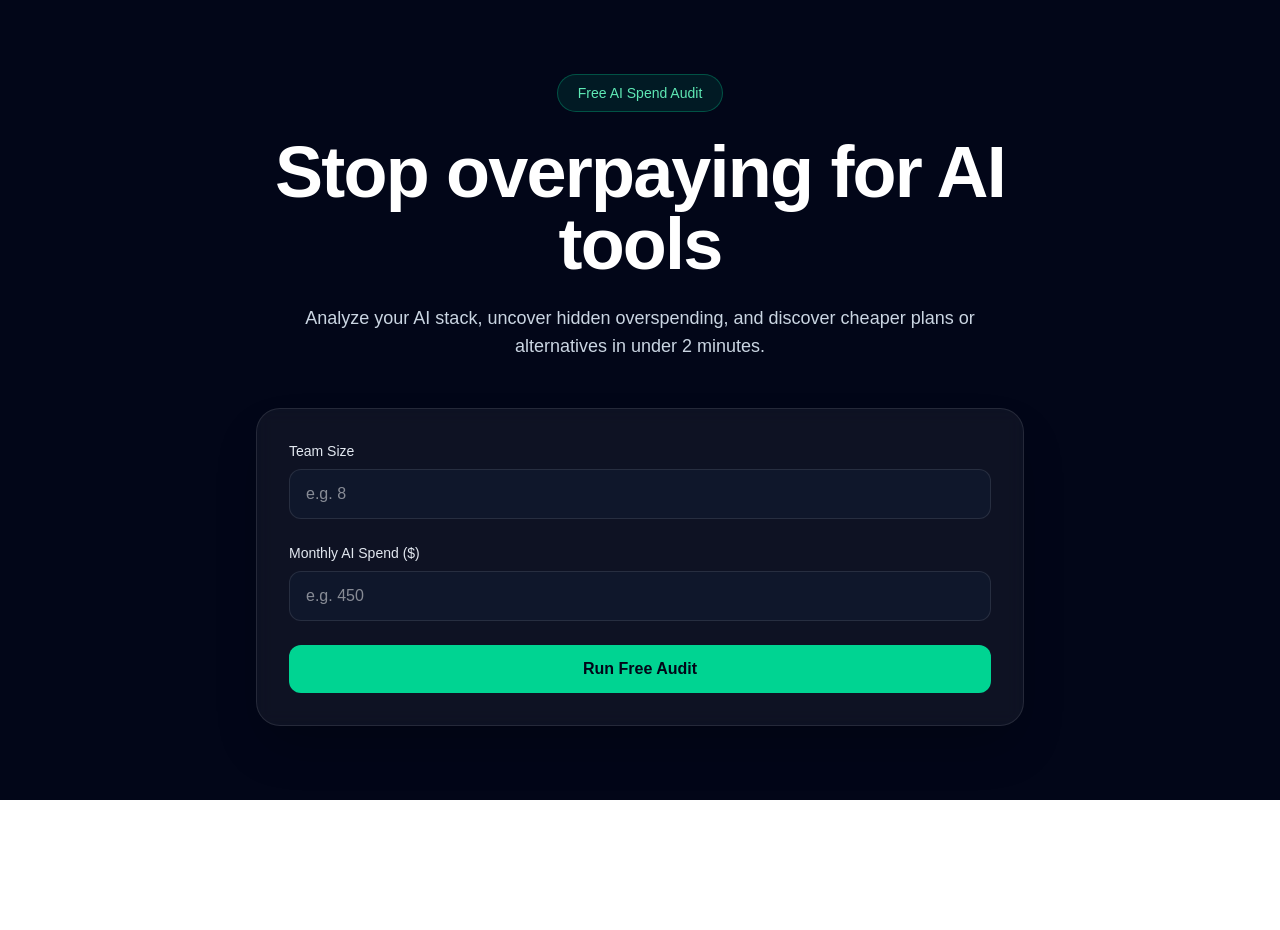
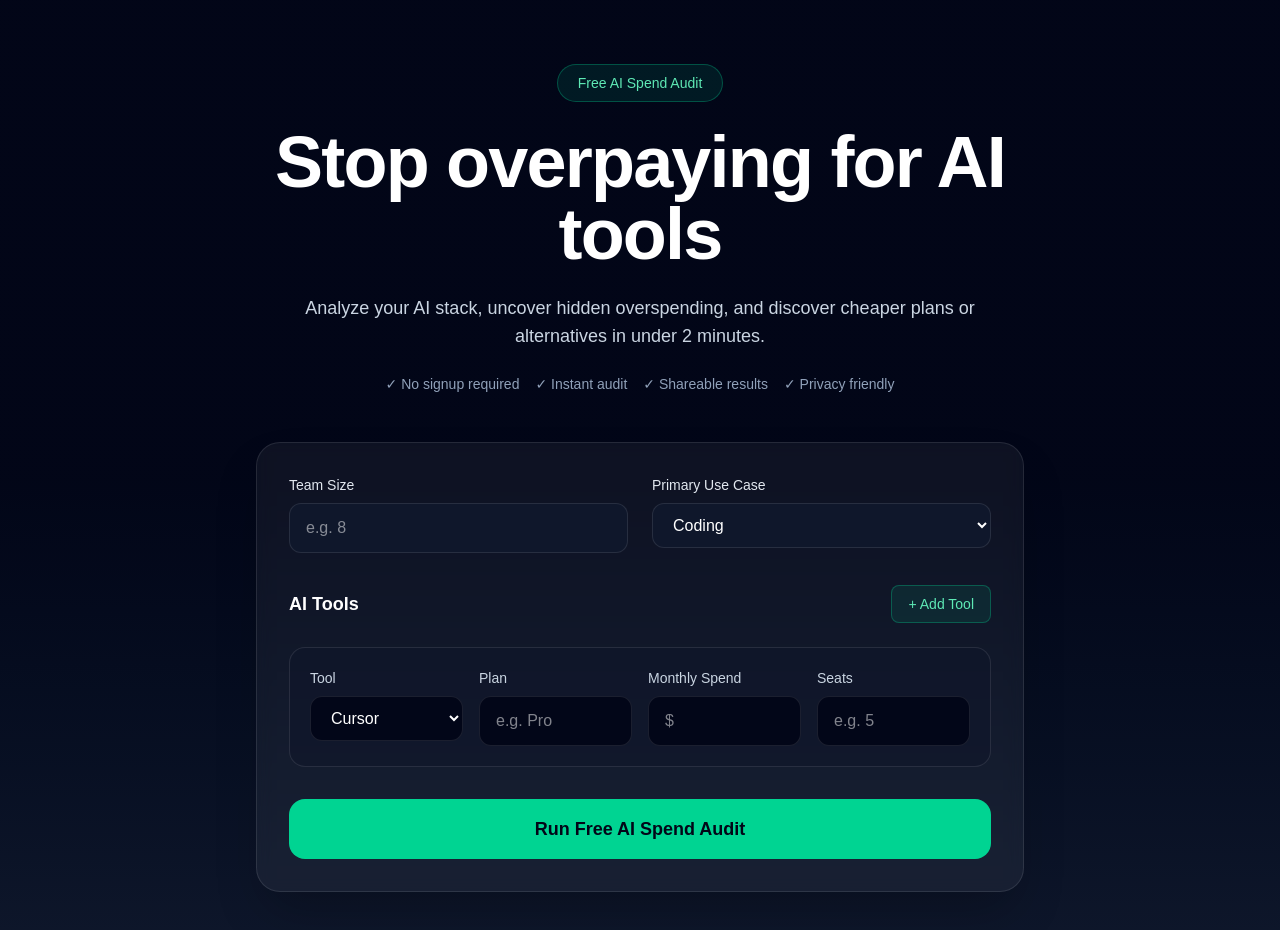
Before and after one commit to barsha20061001/AI-Spend-Audit, a Next.js app: page / in a window 1280 px wide. Shown: the top 930 px of the page. Before the commit the page ends 800 px from the top, so only its background shows below. Built offline with nearby package versions, Linux system fonts and the light colour scheme.

Commit message:
style: add trust indicators and improve landing page polish

```diff
--- a/app/page.tsx
+++ b/app/page.tsx
@@ -2,7 +2,7 @@ import SpendForm from "@/components/form/SpendForm";
 
 export default function Home() {
   return (
-    <main className="min-h-screen bg-slate-950 text-white">
+    <main className="min-h-screen bg-gradient-to-b from-slate-950 via-slate-950 to-slate-900 text-white">
       <section className="mx-auto flex min-h-screen max-w-6xl flex-col items-center justify-center px-6 py-16 text-center">
         <div className="mb-6 rounded-full border border-emerald-400/30 bg-emerald-400/10 px-5 py-2 text-sm text-emerald-300">
           Free AI Spend Audit
@@ -17,6 +17,13 @@ export default function Home() {
           cheaper plans or alternatives in under 2 minutes.
         </p>
 
+        <div className="mt-6 flex flex-wrap items-center justify-center gap-4 text-sm text-slate-400">
+  <span>✓ No signup required</span>
+  <span>✓ Instant audit</span>
+  <span>✓ Shareable results</span>
+  <span>✓ Privacy friendly</span>
+</div>
+
         <div className="mt-12 w-full max-w-3xl rounded-3xl border border-white/10 bg-white/5 p-8 shadow-2xl backdrop-blur">
           <SpendForm />
         </div>
--- a/components/form/SpendForm.tsx
+++ b/components/form/SpendForm.tsx
@@ -2,12 +2,60 @@
 
 import { useState } from "react";
 
+const toolOptions = [
+  "Cursor",
+  "GitHub Copilot",
+  "Claude",
+  "ChatGPT",
+  "Gemini",
+  "OpenAI API",
+  "Anthropic API",
+  "Windsurf",
+];
+
 export default function SpendForm() {
+  const [tools, setTools] = useState([
+    {
+      tool: "Cursor",
+      plan: "",
+      spend: "",
+      seats: "",
+    },
+  ]);
+
   const [teamSize, setTeamSize] = useState("");
-  const [monthlySpend, setMonthlySpend] = useState("");
+  const [useCase, setUseCase] = useState("coding");
+
+  const addTool = () => {
+    setTools([
+      ...tools,
+      {
+        tool: "Cursor",
+        plan: "",
+        spend: "",
+        seats: "",
+      },
+    ]);
+  };
+
+  const updateTool = (
+    index: number,
+    field: string,
+    value: string
+  ) => {
+    const updated = [...tools];
+    updated[index] = {
+      ...updated[index],
+      [field]: value,
+    };
+
+    setTools(updated);
+  };
 
   return (
-    <form className="space-y-6 text-left">
+    <form className="space-y-8 text-left">
+      {/* Team Details */}
+      <div className="grid gap-6 md:grid-cols-2">
         <div>
           <label className="mb-2 block text-sm font-medium text-slate-200">
             Team Size
@@ -24,23 +72,125 @@ export default function SpendForm() {
 
         <div>
           <label className="mb-2 block text-sm font-medium text-slate-200">
-          Monthly AI Spend ($)
+            Primary Use Case
+          </label>
+
+          <select
+            value={useCase}
+            onChange={(e) => setUseCase(e.target.value)}
+            className="w-full rounded-xl border border-white/10 bg-slate-900 px-4 py-3 text-white outline-none transition focus:border-emerald-400"
+          >
+            <option value="coding">Coding</option>
+            <option value="writing">Writing</option>
+            <option value="research">Research</option>
+            <option value="data">Data Analysis</option>
+            <option value="mixed">Mixed</option>
+          </select>
+        </div>
+      </div>
+
+      {/* Tools */}
+      <div className="space-y-6">
+        <div className="flex items-center justify-between">
+          <h2 className="text-lg font-semibold text-white">
+            AI Tools
+          </h2>
+
+          <button
+            type="button"
+            onClick={addTool}
+            className="rounded-lg border border-emerald-400/30 bg-emerald-400/10 px-4 py-2 text-sm text-emerald-300 transition hover:bg-emerald-400/20"
+          >
+            + Add Tool
+          </button>
+        </div>
+
+        {tools.map((tool, index) => (
+          <div
+            key={index}
+            className="rounded-2xl border border-white/10 bg-slate-900/60 p-5"
+          >
+            <div className="grid gap-4 md:grid-cols-4">
+              {/* Tool */}
+              <div>
+                <label className="mb-2 block text-sm text-slate-300">
+                  Tool
+                </label>
+
+                <select
+                  value={tool.tool}
+                  onChange={(e) =>
+                    updateTool(index, "tool", e.target.value)
+                  }
+                  className="w-full rounded-xl border border-white/10 bg-slate-950 px-4 py-3 text-white outline-none focus:border-emerald-400"
+                >
+                  {toolOptions.map((item) => (
+                    <option key={item}>{item}</option>
+                  ))}
+                </select>
+              </div>
+
+              {/* Plan */}
+              <div>
+                <label className="mb-2 block text-sm text-slate-300">
+                  Plan
+                </label>
+
+                <input
+                  type="text"
+                  placeholder="e.g. Pro"
+                  value={tool.plan}
+                  onChange={(e) =>
+                    updateTool(index, "plan", e.target.value)
+                  }
+                  className="w-full rounded-xl border border-white/10 bg-slate-950 px-4 py-3 text-white outline-none focus:border-emerald-400"
+                />
+              </div>
+
+              {/* Spend */}
+              <div>
+                <label className="mb-2 block text-sm text-slate-300">
+                  Monthly Spend
                 </label>
 
                 <input
                   type="number"
-          placeholder="e.g. 450"
-          value={monthlySpend}
-          onChange={(e) => setMonthlySpend(e.target.value)}
-          className="w-full rounded-xl border border-white/10 bg-slate-900 px-4 py-3 text-white outline-none transition focus:border-emerald-400"
+                  placeholder="$"
+                  value={tool.spend}
+                  onChange={(e) =>
+                    updateTool(index, "spend", e.target.value)
+                  }
+                  className="w-full rounded-xl border border-white/10 bg-slate-950 px-4 py-3 text-white outline-none focus:border-emerald-400"
                 />
               </div>
 
+              {/* Seats */}
+              <div>
+                <label className="mb-2 block text-sm text-slate-300">
+                  Seats
+                </label>
+
+                <input
+                  type="number"
+                  placeholder="e.g. 5"
+                  value={tool.seats}
+                  onChange={(e) =>
+                    updateTool(index, "seats", e.target.value)
+                  }
+                  className="w-full rounded-xl border border-white/10 bg-slate-950 px-4 py-3 text-white outline-none focus:border-emerald-400"
+                />
+              </div>
+            </div>
+          </div>
+        ))}
+      </div>
+
+      {/* CTA */}
       <button
         type="button"
-        className="w-full rounded-xl bg-emerald-400 px-5 py-3 font-semibold text-slate-950 transition hover:bg-emerald-300"
+        className="w-full rounded-2xl bg-emerald-400 px-6 py-4 text-lg font-semibold text-slate-950 transition hover:bg-emerald-300"
       >
-        Run Free Audit
+        Run Free AI Spend Audit
       </button>
     </form>
   );
```
Lines whose indentation alone changed are shown as unchanged.
